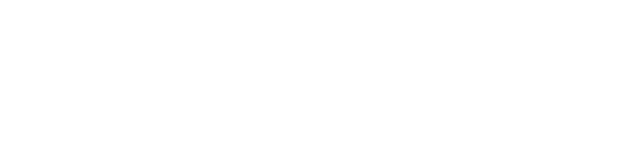
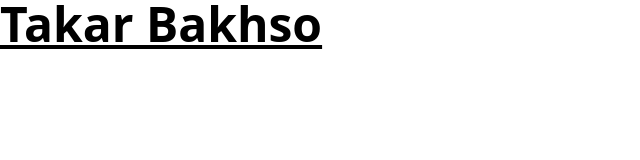
Before and after one commit to Rafath-Auvee/Monthly-Expense-Tracker, a plain HTML site: page index.html in a window 1280 px wide. Shown: the whole page, without its empty margins (0-640 px from the left). Drawn offline with nearby package versions, Linux system fonts and the light colour scheme.

Commit message:
setting up

```diff
--- /dev/null
+++ b/assets/css/style.css
@@ -0,0 +1,9 @@
+@import url('https://fonts.googleapis.com/css2?family=Montserrat:wght@700&family=Roboto:wght@400;500;700&display=swap');
+
+/* font-family: 'Montserrat', sans-serif;
+font-family: 'Roboto', sans-serif; */
+
+* {
+    /* font-family: 'Roboto', sans-serif; */
+    /* color: red; */
+}
--- a/index.html
+++ b/index.html
@@ -5,11 +5,24 @@
     <meta charset="UTF-8">
     <meta http-equiv="X-UA-Compatible" content="IE=edge">
     <meta name="viewport" content="width=device-width, initial-scale=1.0">
-    <title>Document</title>
+    <title>Takar Bakhso</title>
+
+    <!-- Google Fonts  -->
+    <link rel="preconnect" href="https://fonts.googleapis.com">
+    <link rel="preconnect" href="https://fonts.gstatic.com" crossorigin>
+    <link href="https://fonts.googleapis.com/css2?family=Montserrat:wght@700&family=Roboto:wght@400;500;700&display=swap" rel="stylesheet">
+
+    <!-- Tailwind CSS  -->
+    <script src="https://cdn.tailwindcss.com"></script>
+
+    <!-- CSS  -->
+    <link rel="stylesheet" href="assets/css/style.css">
 </head>
 
 <body>
-
+    <h1 class="text-5xl font-bold underline">
+        Takar Bakhso
+    </h1>
 </body>
 
 </html>
```
